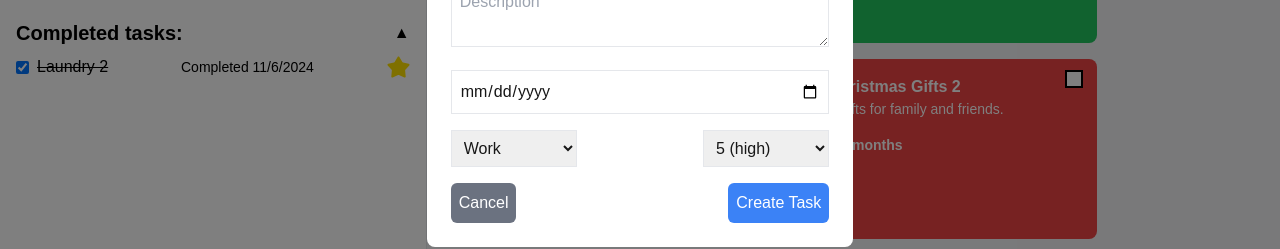
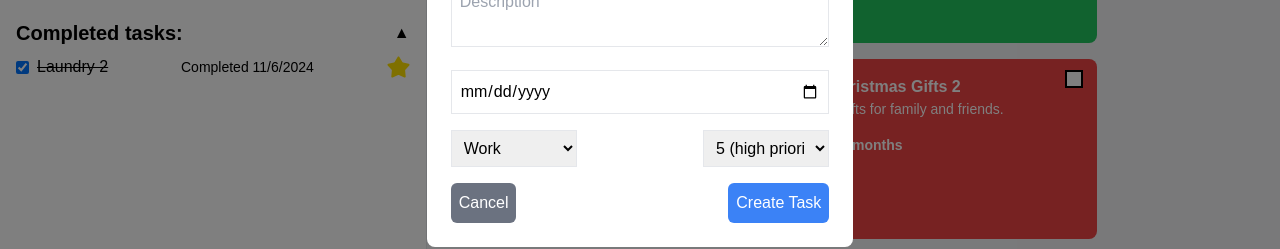
Before and after one commit to StuffGames/list-buddy-app, a Next.js app: page /home in a window 1280 px wide. Both pictures are taken after a click on the button "+ New Task". Shown: the part 349-598 px from the top of the page. Built offline with nearby package versions, Linux system fonts and the light colour scheme.

Commit message:
changed text color

```diff
--- a/components/task.js
+++ b/components/task.js
@@ -29,12 +29,15 @@ const TaskPopup = ({ close, addNewTask }) => {
           <h2 className="text-xl font-semibold mb-4 text-slate-700">Create New Task</h2>
           <input
             type="text"
+            style={{ color: 'black' }}
             placeholder="Task Name"
             value={taskName}
             onChange={(e) => setTaskName(e.target.value)}
             className="w-full p-2 border mb-4"
           />
           <textarea
+            type="text"
+            style={{ color: 'black' }}
             placeholder="Description"
             value={taskDescription}
             onChange={(e) => setTaskDescription(e.target.value)}
@@ -42,6 +45,7 @@ const TaskPopup = ({ close, addNewTask }) => {
           />
           <input
             type="date"
+            style={{ color: 'black' }}
             value={taskDeadline}
             onChange={(e) => setTaskDeadline(e.target.value)}
             className="w-full p-2 border mb-4"
@@ -49,6 +53,7 @@ const TaskPopup = ({ close, addNewTask }) => {
           <div className="flex justify-between mb-4">
             <select
               value={taskCategory}
+              style={{ color: 'black' }}
               onChange={(e) => setTaskCategory(e.target.value)}
               className="w-1/3 p-2 border"
             >
@@ -58,14 +63,15 @@ const TaskPopup = ({ close, addNewTask }) => {
             </select>
             <select
               value={taskPriority}
+              style={{ color: 'black' }}
               onChange={(e) => setTaskPriority(Number(e.target.value))}
               className="w-1/3 p-2 border"
             >
-              <option value="1">1 (low)</option>
+              <option value="1">1 (low priority)</option>
               <option value="2">2</option>
               <option value="3">3</option>
               <option value="4">4</option>
-              <option value="5">5 (high)</option>
+              <option value="5">5 (high priority)</option>
             </select>
           </div>
           <div className="flex justify-between">
```
